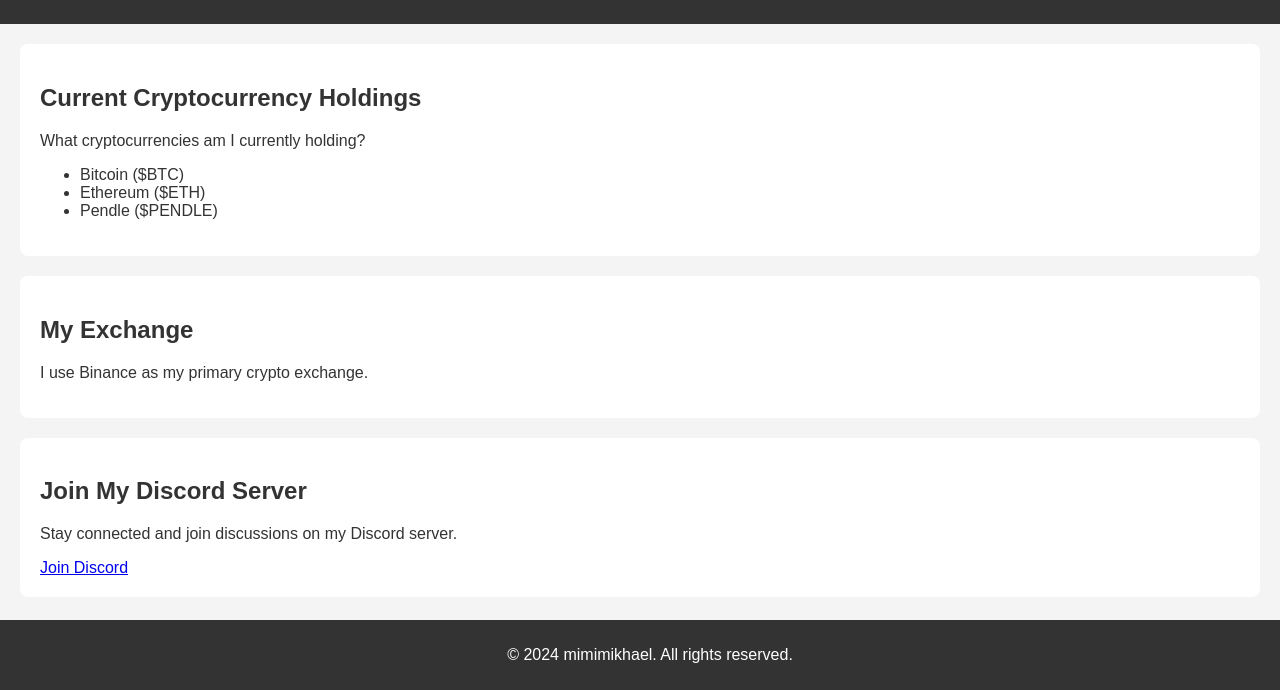
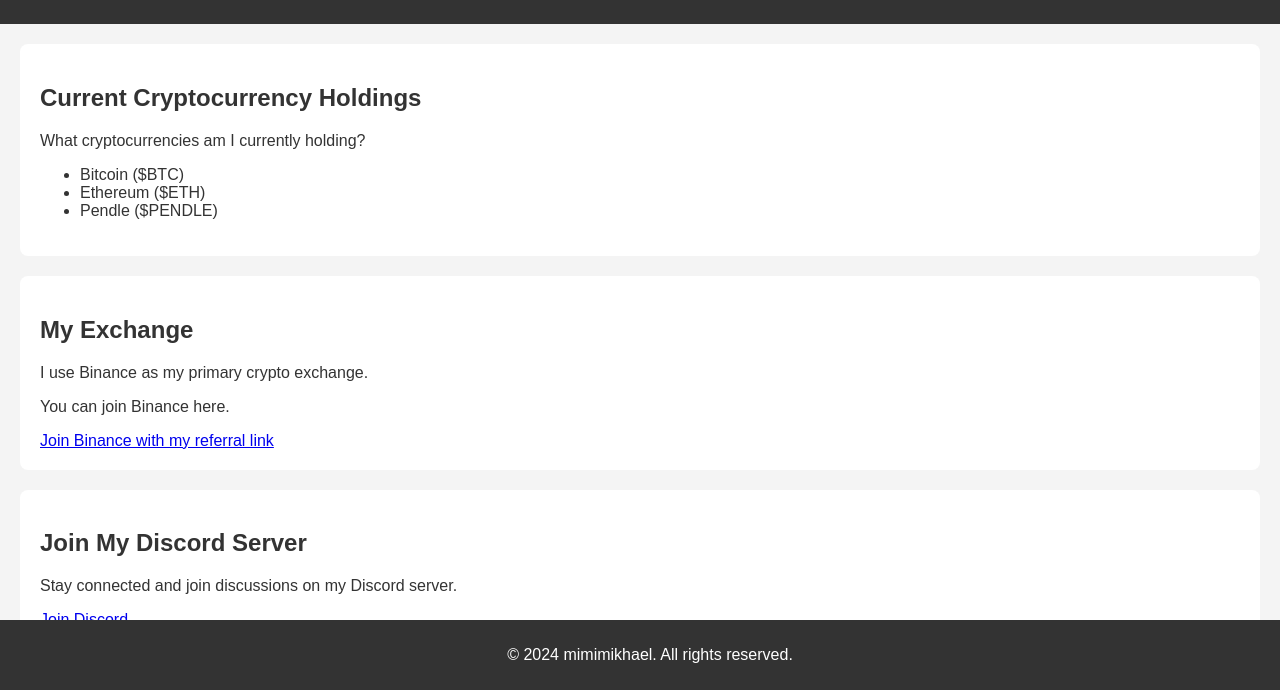
Before and after one commit to ilyooon/tradingjourney, a plain HTML site: page index.html in a window 1280 px wide. Shown: the part 110-800 px from the top of the page. Drawn offline with Linux system fonts and the light colour scheme.

Commit message:
Update index.html

```diff
--- a/index.html
+++ b/index.html
@@ -32,6 +32,8 @@
     <section id="exchange">
         <h2>My Exchange</h2>
         <p>I use Binance as my primary crypto exchange.</p>
+        <p>You can join Binance here.</p>
+        <a href="https://www.binance.com/activity/referral-entry/CPA?ref=CPA_00B8TQ6KDL" target="_blank">Join Binance with my referral link</a>
     </section>
 
     <section id="discord">
```
